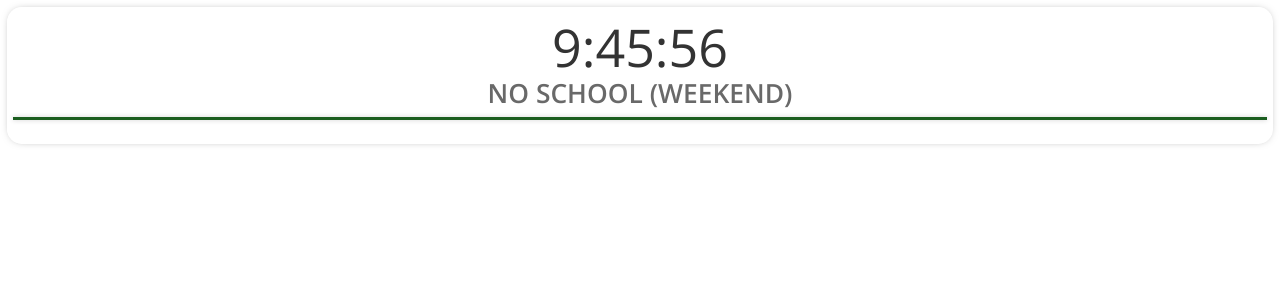
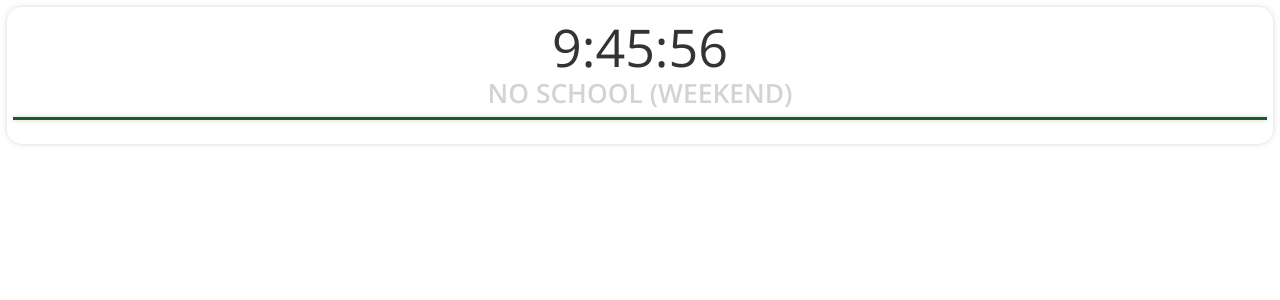
Before and after one commit to stevenson-space/shs, a Vue app: page /tvspace in a window 1280 px wide. Shown: the top 300 px of the page. Built offline with nearby package versions, Linux system fonts and the light colour scheme.

Commit message:
Brighten schedule name

```diff
--- a/src/views/TVSpace/TVSpace.vue
+++ b/src/views/TVSpace/TVSpace.vue
@@ -93,7 +93,7 @@ export default {
     margin-top: 8px
 
   .schedule-name
-    color: dimgray
+    color: lightgray
     font-weight: bolder
     font-size: 1.65em
 </style>
```
